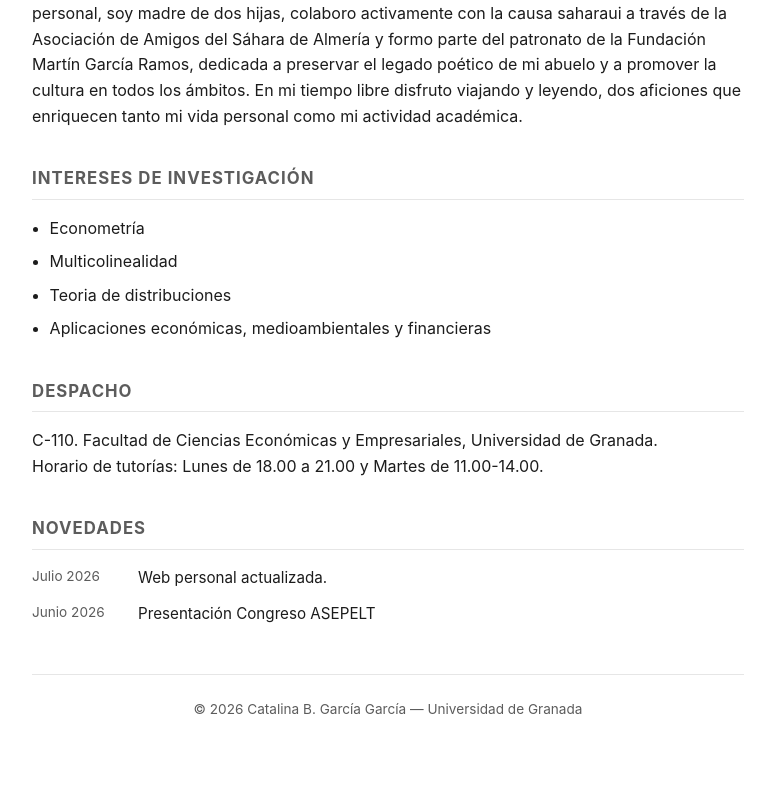
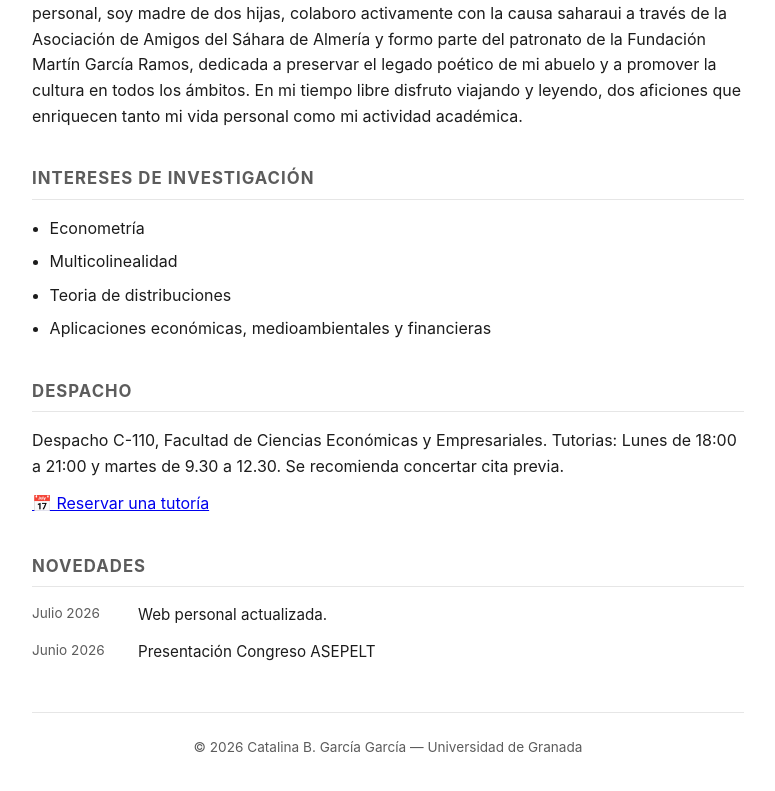
Before and after one commit to cbgarciaugr/cbgarciaugr.github.io, a plain HTML site: page index.html in a window 1280 px wide. Shown: the part 639-1430 px from the top of the page, without its empty margins (252-1027 px from the left). Drawn offline with Linux system fonts and the light colour scheme.

Commit message:
Revise office information and add scheduling link
Updated office hours and added a link to schedule appointments.

```diff
--- a/index.html
+++ b/index.html
@@ -55,8 +55,19 @@
 
   <section>
     <h2>Despacho</h2>
-    <p>C-110. Facultad de Ciencias Económicas y Empresariales, Universidad de Granada.<br>
-    Horario de tutorías: Lunes de 18.00 a 21.00 y Martes de 11.00-14.00.</p>
+    <p>
+    Despacho C-110, Facultad de Ciencias Económicas y Empresariales.
+    Tutorias: Lunes de 18:00 a 21:00 y martes de 9.30 a 12.30. Se recomienda concertar cita previa.
+  </p>
+
+  <p>
+    <a href="https://calendar.app.google/8RfqVU8kaXwXDfdP8"
+       target="_blank"
+       rel="noopener noreferrer"
+       class="btn">
+      📅 Reservar una tutoría
+    </a>
+  </p>
   </section>
 
   <section>
```
